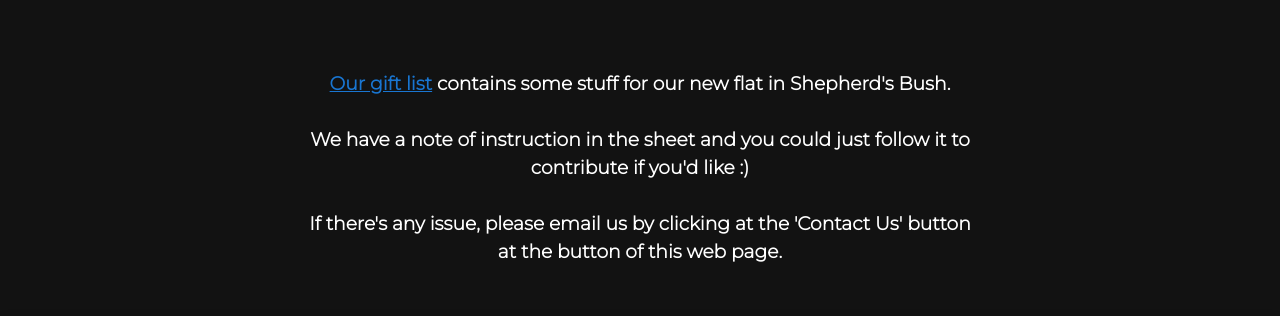
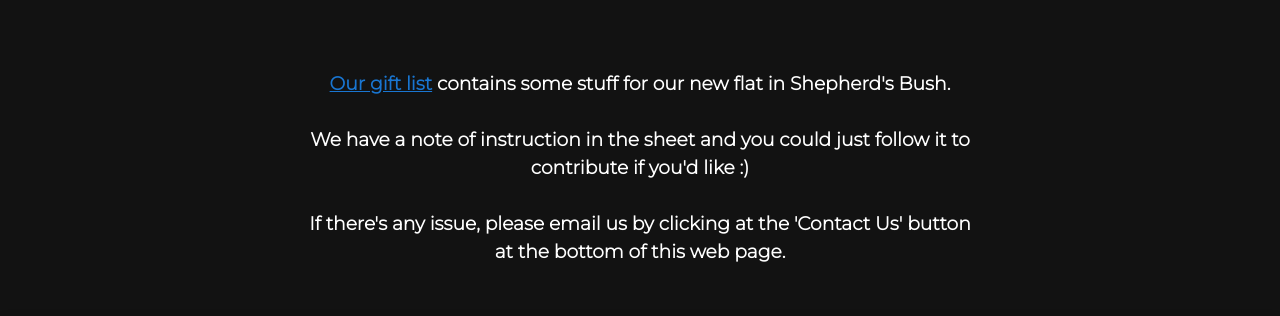
Before and after one commit to kittykg/website, a Nuxt app: page /wedding-gift-list in a window 1280 px wide. Shown: the part 616-932 px from the top of the page. Built offline with nearby package versions, Linux system fonts and the light colour scheme.

Commit message:
Fix typo

```diff
--- a/pages/wedding-gift-list.vue
+++ b/pages/wedding-gift-list.vue
@@ -8,7 +8,7 @@
       We have a note of instruction in the sheet and you could just follow it to <br>
       contribute if you'd like :) <br><br>
       If there's any issue, please email us by clicking at the 'Contact Us' button<br>
-      at the button of this web page.
+      at the bottom of this web page.
     </h3>
   </v-container>
 </template>
```
